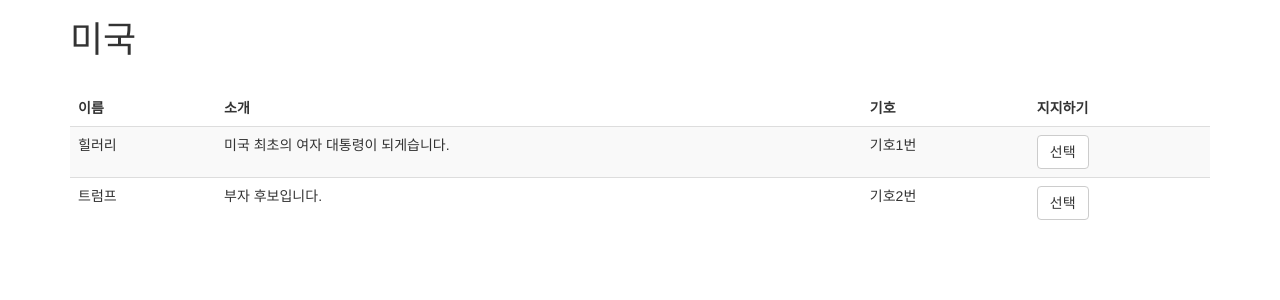
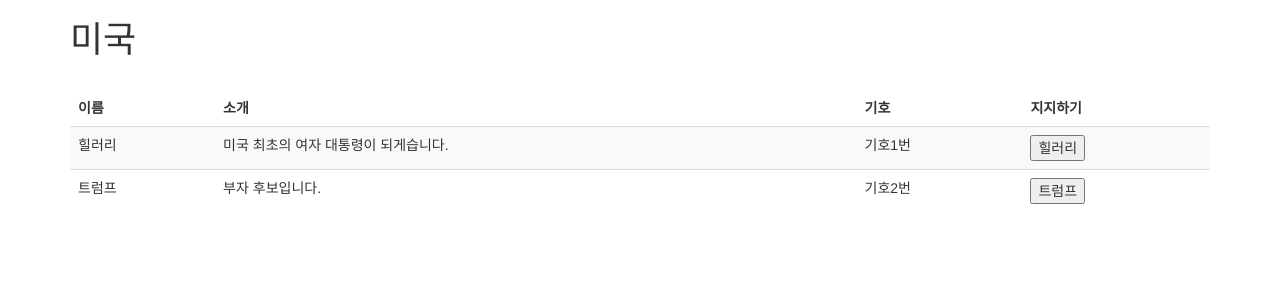
Before and after one commit to Tod8Cruz/django, a Django app: a page that uses elections/templates/elections/area.html in a window 1280 px wide. Shown: the top 300 px of the page. Run offline with Django 3.2, Linux system fonts and the light colour scheme; data comes from the database, SQL or seed files in the repository; some libraries are stand-ins or nearby versions.

Commit message:
form사용으로 변경.

```diff
--- a/elections/templates/elections/area.html
+++ b/elections/templates/elections/area.html
@@ -31,7 +31,13 @@
 	        <td> {{candidate.introduction}} </td>
 	        <td> 기호{{candidate.party_number}}번 </td>
 
-	        <td><a href="areas/{{candidate.area}}/" class="btn btn-default" role="button">선택</a></td>
+	        <td>
+	        	<form action = "#" method="post">
+	        	<!-- <form action = "/polls/{{poll_id}}/" method="post"> -->
+	        		{% csrf_token %}
+	        		<input type="submit" value="{{candidate.name}}"/>
+	        	</form>
+	        </td>
 	    </tr>
 	    {% endfor %}
 	    <tbody>
```
